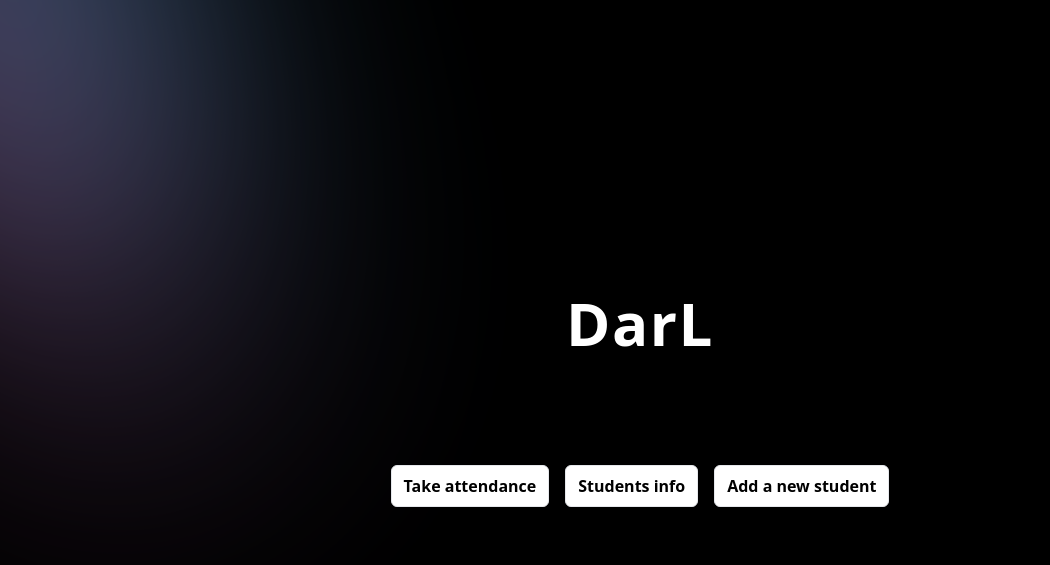
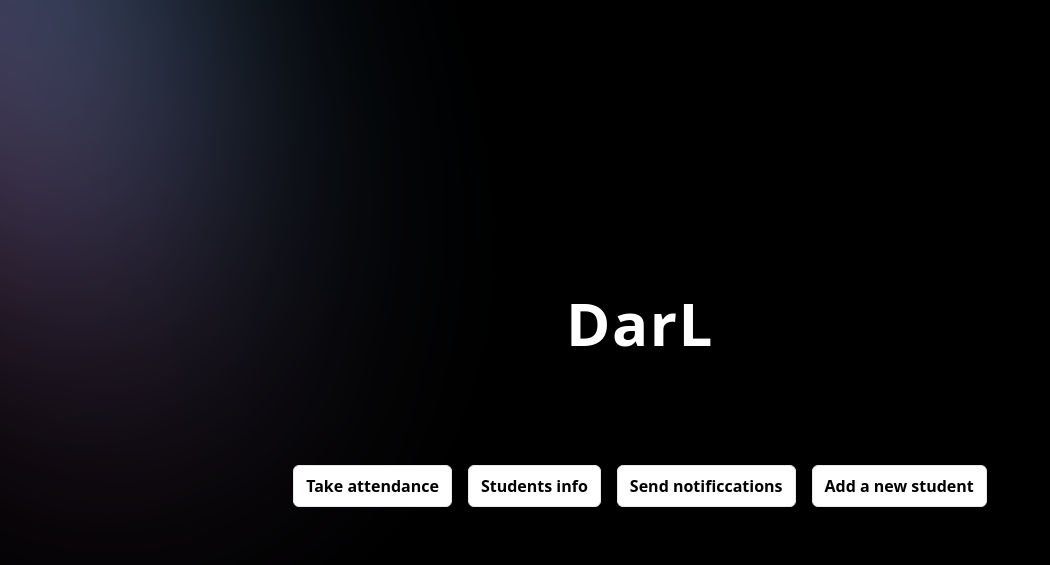
Before and after one commit to localrice/dalton-attendance, a Flask app: page / in a window 1280 px wide. Shown: the top 565 px of the page, without its empty margins (0-1050 px from the left). Run offline with Flask 3, Linux system fonts and the light colour scheme; style sheets or scripts are compiled from the project's sources.

Commit message:
added a new button which redirects to /sendNotifications

```diff
--- a/templates/index.html
+++ b/templates/index.html
@@ -29,6 +29,9 @@
         <a href="/students" class="button">
           <span class="font-sans font-semibold">Students info</span>
         </a>
+        <a href="/sendNotifications" class="button">
+          <span class="font-sans font-semibold">Send notificcations</span>
+        </a>
         <a href="/addStudents" class="button">
           <span class="font-sans font-semibold">Add a new student</span>
         </a>
```
